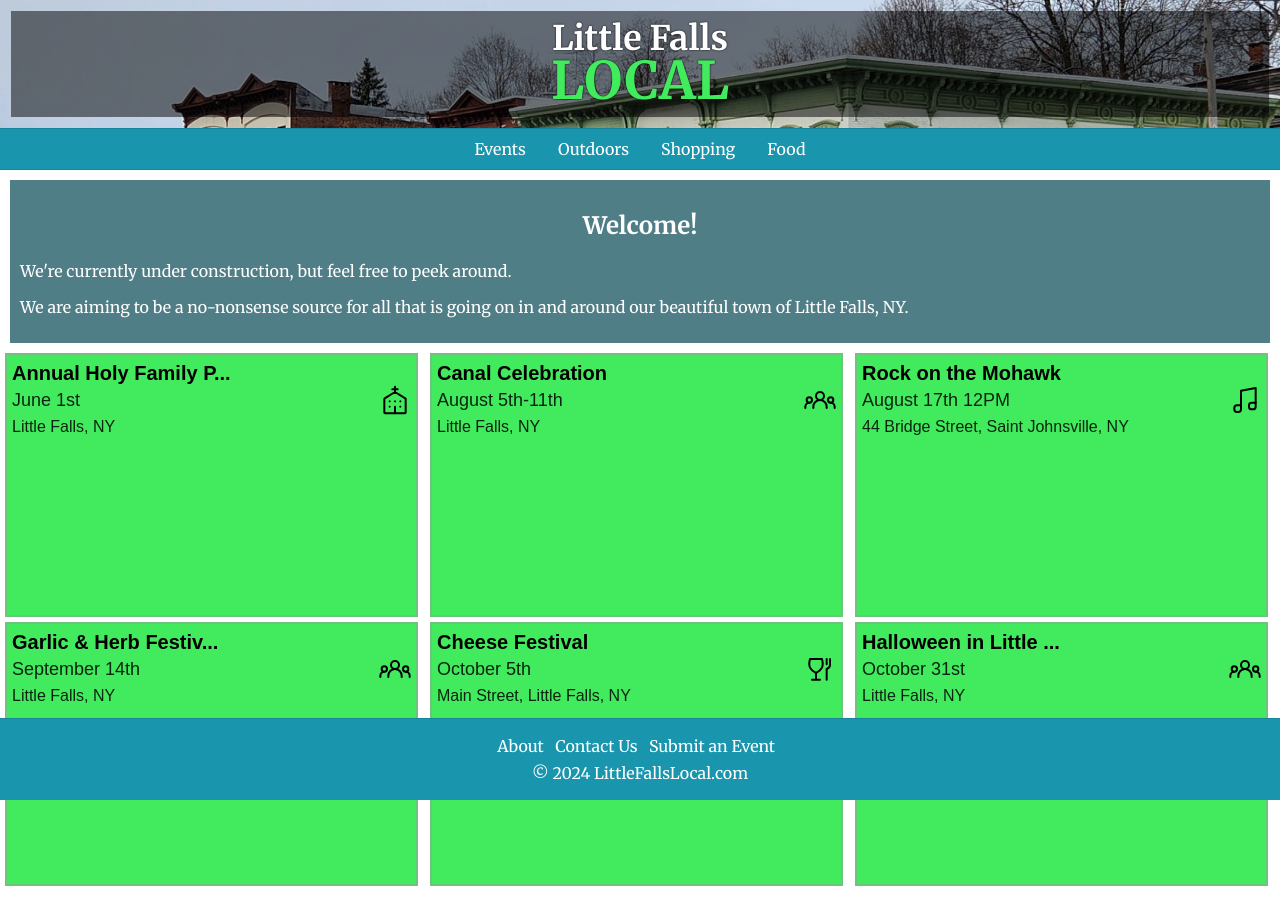
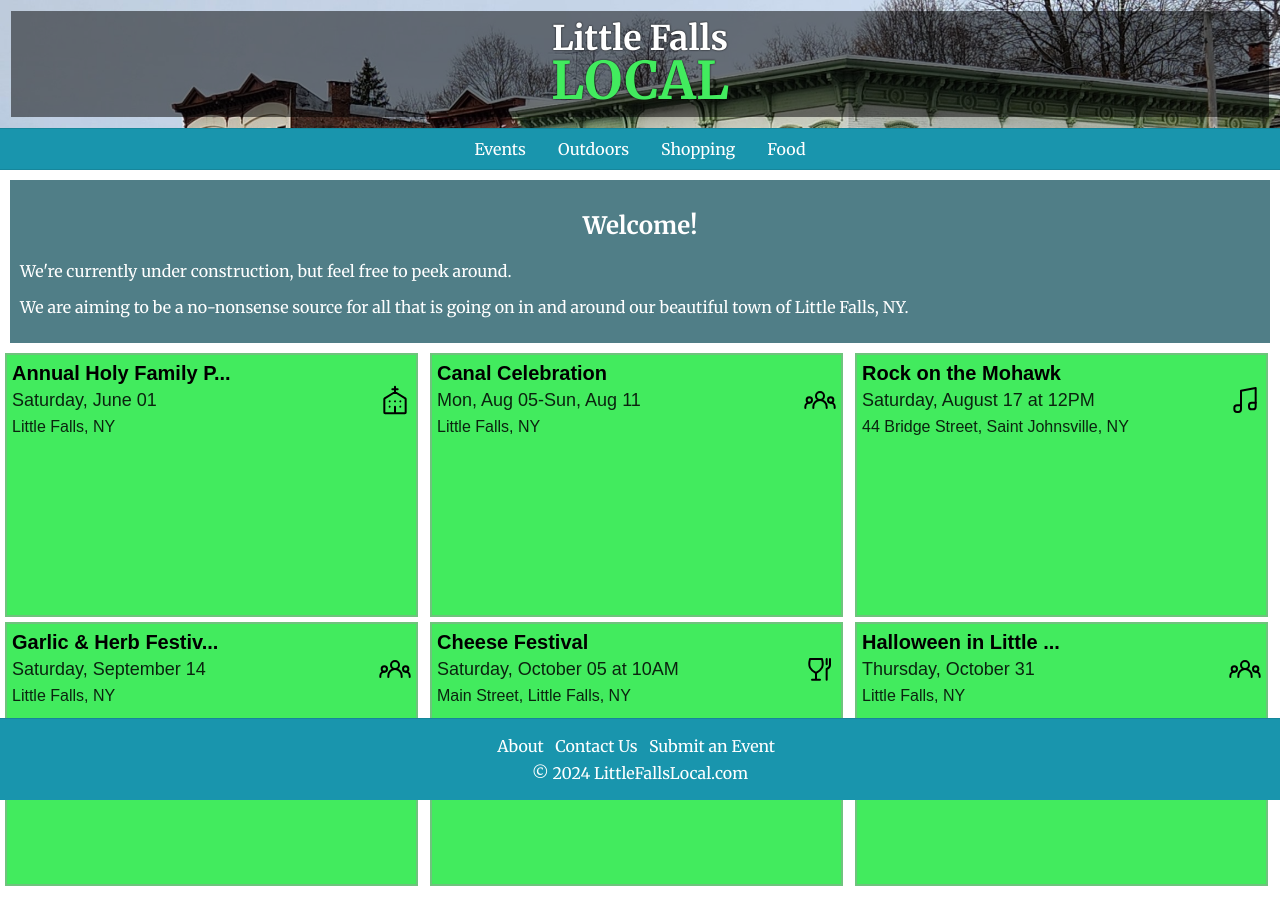
Before and after one commit to JustinSnyder7/little-falls-local, an Angular app: page / in a window 1280 px wide. Shown: the top 924 px of the page. After the commit the page ends 891 px from the top, so only its background shows below. Built offline with nearby package versions, Linux system fonts and the light colour scheme; what ngx-google-analytics would draw is missing.

Commit message:
Date format revision 1

```diff
--- a/src/app/app.module.ts
+++ b/src/app/app.module.ts
@@ -1,6 +1,7 @@
 import { NgModule } from '@angular/core';
 import { BrowserModule } from '@angular/platform-browser';
 import { HttpClientModule } from '@angular/common/http';
+import { DatePipe } from '@angular/common';
 import { NgxGoogleAnalyticsModule } from 'ngx-google-analytics';
 
 import { AppRoutingModule } from './app-routing.module';
@@ -48,7 +49,7 @@ import { SubmitEventComponent } from './submit-event/submit-event.component';
     AppRoutingModule,
     NgxGoogleAnalyticsModule.forRoot('G-RHV2TGLWNT')
   ],
-  providers: [],
+  providers: [DatePipe],
   bootstrap: [AppComponent]
 })
 export class AppModule { }
--- a/src/app/events/events.component.html
+++ b/src/app/events/events.component.html
@@ -2,16 +2,23 @@
 <div class="item-container">
   <div *ngFor="let events of EventsVar" class="item-iter" [class.expanded]="events.isExpanded" (click)="expandItem(events)">
     <div class="item-wrapper">
+
     <!-- Collapsed item view -->
     <div *ngIf="!events.isExpanded">
-          <span class="item-image" *ngIf="events.image; else showIcon">
-            <img [src]="getImagePath(events.image)" class="item-image" alt="Image">
-          </span>
-          <ng-template #showIcon>
-            <img [src]="getIconPath(events.icon)" class="item-image" alt="Icon" height="32" width="32">
+
+      <span class="item-image" *ngIf="events.image; else showIcon"><img [src]="getImagePath(events.image)" class="item-image" alt="Image"></span>
+        <ng-template #showIcon><img [src]="getIconPath(events.icon)" class="item-image" alt="Icon" height="32" width="32"></ng-template>
+
+      <span class="item-name">{{ events.name | truncate: 20 }}</span><br>
+
+      <span *ngIf="!events.isDateRange; else dateRange" class="item-date">{{ formatDate(events.startDate) }}
+        <span *ngIf="events.startTime"> at {{ events.startTime }}</span><br></span>
+
+        <ng-template #dateRange>
+          <span class="item-date">{{ formatDateRange(events.startDate) }}-{{ formatDateRange(events.endDate) }}
+          <span *ngIf="events.startTime"> at {{ events.startTime }}</span></span><br>
         </ng-template>
-          <span class="item-name">{{ events.name | truncate: 20 }}</span><br>
-          <span class="item-date">{{ events.date }}&nbsp;{{ events.time }}</span><br>
+
       <span class="item-location">{{ events.location }}</span><br>
     </div>
 
@@ -19,21 +26,22 @@
     <div class="item-wrapper-expanded" *ngIf="events.isExpanded">
 
       <div class="item-name-expanded">{{ events.name }}</div><br>
-          <span class="item-date-expanded">{{ events.date }}&nbsp;{{ events.time }}</span>
+
+      <span class="item-date-expanded">{{ formatDate(events.startDate) }}&nbsp;{{ events.startTime }}</span>
+
       <span class="item-location">
         <span *ngIf="events.locationName">at {{ events.locationName }}, </span>
-            <span *ngIf="events.location"><a href="#">{{ events.location }}</a></span></span>
+        <span *ngIf="events.location"><a href="#">{{ events.location }}</a></span>
+      </span>
 
-          <span *ngIf="events.image; else showIcon">
-            <img [src]="getImagePath(events.image)" class="item-image-expanded" alt="Image">
-          </span>
-          <ng-template #showIcon>
-            <img [src]="getIconPath(events.icon)" class="item-image" alt="Icon" height="32" width="32">
-          </ng-template>
+      <span *ngIf="events.image; else showIcon"><img [src]="getImagePath(events.image)" class="item-image-expanded" alt="Image"></span>
+        <ng-template #showIcon><img [src]="getIconPath(events.icon)" class="item-image" alt="Icon" height="32" width="32"></ng-template>
 
       <div class="item-description">{{ events.description }}</div>
     </div>
+
     </div>
   </div>
-    <p>&nbsp;</p><p>&nbsp;</p>
+    <!-- <img src="../../assets/mesh.png" height="78px"> -->
+    <!-- <p>&nbsp;</p><p>&nbsp;</p> -->
 </div>
--- a/src/app/events/events.component.ts
+++ b/src/app/events/events.component.ts
@@ -1,4 +1,5 @@
 import { Component, OnInit } from '@angular/core';
+import { DatePipe } from '@angular/common';
 import { HttpClient } from '@angular/common/http';
 import { Meta } from '@angular/platform-browser';
 
@@ -6,9 +7,12 @@ import { Meta } from '@angular/platform-browser';
 interface EventItem {
   id: number;
   name: string;
+  isDateRange: boolean;
   pastDate: Date;
-  date: string;
-  time: string;
+  startDate: string;
+  endDate: string;
+  startTime: string;
+  endTime: string;
   timeSpan: string;
   location: string;
   locationName: string;
@@ -21,13 +25,15 @@ interface EventItem {
 @Component({
   selector: 'app-events',
   templateUrl: './events.component.html',
-  styleUrls: ['./events.component.css']
+  styleUrls: ['./events.component.css'],
 })
 
 export class EventsComponent implements OnInit {
   EventsVar: EventItem[] = [];
 
-  constructor(private http: HttpClient, private meta: Meta) {}
+  constructor(private http: HttpClient, private meta: Meta, private datePipe: DatePipe) {}
+
+  // formattedDate=this.datePipe.transform(new Date(), 'EEE MMM dd');
 
   ngOnInit(): void {
     this.fetchEventsVar();
@@ -45,11 +51,13 @@ export class EventsComponent implements OnInit {
 
   // use to filter out events that are past -------------------------------------------------------------------------------------
   filterPastEvents(events: any[]): any[] {
-    const today = new Date();
+    const yesterday = new Date();
+    yesterday.setDate(yesterday.getDate() - 1);
+
     return events.filter(event => {
       // Parse event date and compare with today's date
-      const eventDate = new Date(event.pastDate);
-      return eventDate >= today;
+      const eventDate = new Date(event.startDate);
+      return eventDate > yesterday;
     });
 
   }
@@ -64,5 +72,23 @@ export class EventsComponent implements OnInit {
 
   expandItem(events: EventItem): void {
     events.isExpanded = !events.isExpanded;
+  }
 
-}}
+  // format the date for single day events
+  formatDate(dateString: string): string {
+    // Parse the string date into a JavaScript Date object
+    const date = new Date(dateString);
+    // Apply the DatePipe to format the date
+    return this.datePipe.transform(date, 'EEEE, MMMM dd') || '';
+  }
+
+  // format the date for multi day events
+  formatDateRange(dateRangeString: string): string {
+    // Parse the string date into a JavaScript Date object
+    const dateRange = new Date(dateRangeString);
+
+    // Apply the DatePipe to format the date
+    return this.datePipe.transform(dateRange, 'EEE, MMM dd') || '';
+  }
+
+}
--- a/src/app/food/food.component.html
+++ b/src/app/food/food.component.html
@@ -38,5 +38,5 @@
     </div>
   </div>
   </div>
-  <p>&nbsp;</p><p>&nbsp;</p>
+  <!-- <p>&nbsp;</p><p>&nbsp;</p> -->
 </div>
--- a/src/app/outdoors/outdoors.component.html
+++ b/src/app/outdoors/outdoors.component.html
@@ -36,5 +36,5 @@
     </div>
   </div>
   </div>
-  <p>&nbsp;</p><p>&nbsp;</p>
+
 </div>
--- a/src/app/rating/rating.component.ts
+++ b/src/app/rating/rating.component.ts
@@ -17,9 +17,8 @@ export class RatingComponent {
     this.stars = [1, 2, 3, 4, 5]; // Total number of stars
   }
 
+  // used to calculate the remained to determine the partial star
   ngOnInit(): void {
-    console.log('Rating Value:', this.rating); // Log rating value
-
     this.roundedModulus = +(this.rating % 1).toFixed(1); // Calculate and round the modulus
   }
 }
--- a/src/app/shops/shops.component.html
+++ b/src/app/shops/shops.component.html
@@ -5,5 +5,5 @@
       <span class="item-type">{{ shops.type }} | {{ shops.rating }} stars <app-rating [rating]="shops.rating"></app-rating></span><br>
       <span class="item-location">{{ shops.location }}</span></div>
 
-    </div><p>&nbsp;</p><p>&nbsp;</p> <!-- need to resolve spacing issue -->
+    </div>
   </div>
--- a/src/assets/database/events.json
+++ b/src/assets/database/events.json
@@ -1,73 +1,12 @@
 {
     "events": [
       {
-        "name": "Comedy at the Elks",
-        "pastDate": "03/08/2024",
-        "date": "March 8th",
-        "time": "at 7:30PM",
-        "timeSpan": "",
-        "cost": "$25 pre-paid, $30 at the door.",
-        "icon": "three-stars",
-        "location": "2 W. Gansevoort St",
-        "locationName": "",
-        "promo": "No",
-        "rating": "4.7",
-        "description": "Tom Briscoe is headlining, featuring Lauren Turczak. Host MC is Pat Dabiere.",
-        "image": "comedy-at-the-elks",
-        "isExpanded": false
-      },
-      {
-        "name": "Restaurant Week",
-        "pastDate": "03/16/2024",
-        "date": "March 11th-16th",
-        "time": "",
-        "timeSpan": "",
-        "cost": "",
-        "icon": "cutlery",
-        "location": "Little Falls, NY",
-        "locationName": "",
-        "promo": "No",
-        "rating": "4.8",
-        "description": "",
-        "isExpanded": false
-      },
-      {
-        "name": "Rock Valley Brewing Music Festival",
-        "pastDate": "03/18/2024",
-        "date": "March 18th",
-        "time": "",
-        "timeSpan": "",
-        "cost": "",
-        "icon": "music-double-note",
-        "location": "95 Wes Mill St",
-        "locationName": "",
-        "promo": "No",
-        "rating": "4.7",
-        "description": "",
-        "isExpanded": false
-      },
-      {
-        "name": "K.O. Grainger",
-        "pastDate": "03/24/2024",
-        "date": "March 24th",
-        "time": "at 7PM",
-        "timeSpan": "",
-        "cost": "",
-        "icon": "music-double-note",
-        "location": "100 W Main St",
-        "locationName": "The American Legion",
-        "promo": "No",
-        "rating": "4.7",
-        "description": "Experience a night of local music. K.O. Grainger is a two man band that plays and sings every type of music that you can imagine. Come out and have a good time!",
-        "image": "ko-grainger",
-        "isExpanded": false
-      },
-      {
         "name": "Annual Holy Family Parish Festival",
-        "pastDate": "06/01/2024",
-        "date": "June 1st",
-        "time": "",
-        "timeSpan": "",
+        "isDateRange": false,
+        "startDate": "06/01/2024",
+        "endDate": "",
+        "startTime": "",
+        "endTime": "",
         "cost": " ",
         "icon": "church",
         "location": "Little Falls, NY",
@@ -79,10 +18,11 @@
       },
       {
         "name": "Canal Celebration",
-        "pastDate": "08/11/2024",
-        "date": "August 5th-11th",
-        "time": "",
-        "timeSpan": "",
+        "isDateRange": true,
+        "startDate": "08/05/2024",
+        "endDate": "08/11/2024",
+        "startTime": "",
+        "endTime": "",
         "cost": "",
         "icon": "community",
         "location": "Little Falls, NY",
@@ -93,10 +33,11 @@
       },
       {
         "name": "Rock on the Mohawk",
-        "pastDate": "08/18/2024",
-        "date": "August 17th",
-        "time": "12PM",
-        "timeSpan": "12:00-8:00PM",
+        "isDateRange": false,
+        "startDate": "08/17/2024",
+        "endDate": "",
+        "startTime": "12PM",
+        "endTime": "8PM",
         "cost": "Free Admission",
         "icon": "music-double-note",
         "location": "44 Bridge Street, Saint Johnsville, NY",
@@ -108,10 +49,10 @@
       },
       {
         "name": "Garlic & Herb Festival",
-        "pastDate": "09/14/2024",
-        "date": "September 14th",
-        "time": "",
-        "timeSpan": "",
+        "startDate": "09/14/2024",
+        "endDate": "",
+        "startTime": "",
+        "endTime": "",
         "cost": "",
         "icon": "community",
         "location": "Little Falls, NY",
@@ -123,10 +64,10 @@
       },
       {
         "name": "Cheese Festival",
-        "pastDate": "10/05/2024",
-        "date": "October 5th",
-        "time": "",
-        "timeSpan": "10AM - 5PM",
+        "startDate": "10/05/2024",
+        "endDate": "",
+        "startTime": "10AM",
+        "endTime": "5PM",
         "cost": "",
         "icon": "cutlery",
         "location": "Main Street, Little Falls, NY",
@@ -138,10 +79,10 @@
       },
       {
         "name": "Halloween in Little Falls",
-        "pastDate": "03/31/2024",
-        "date": "October 31st",
-        "time": "",
-        "timeSpan": "",
+        "startDate": "10/31/2024",
+        "endDate": "",
+        "startTime": "",
+        "endTime": "",
         "cost": "",
         "icon": "community",
         "location": "Little Falls, NY",
--- a/src/styles.css
+++ b/src/styles.css
@@ -121,6 +121,7 @@
     grid-template-rows: auto; /* Stack vertically on mobile */
     grid-gap: 5px;
     margin: 5px;
+    padding-bottom: 83px;
     overflow-y: auto; /* Allow content to scroll if it exceeds the viewport height */
     align-content: center;
   }
```
Lines whose indentation alone changed are shown as unchanged.
